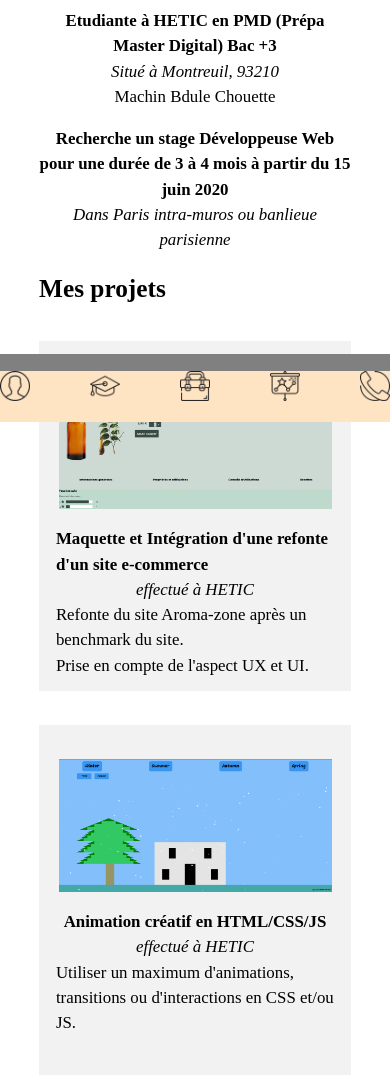
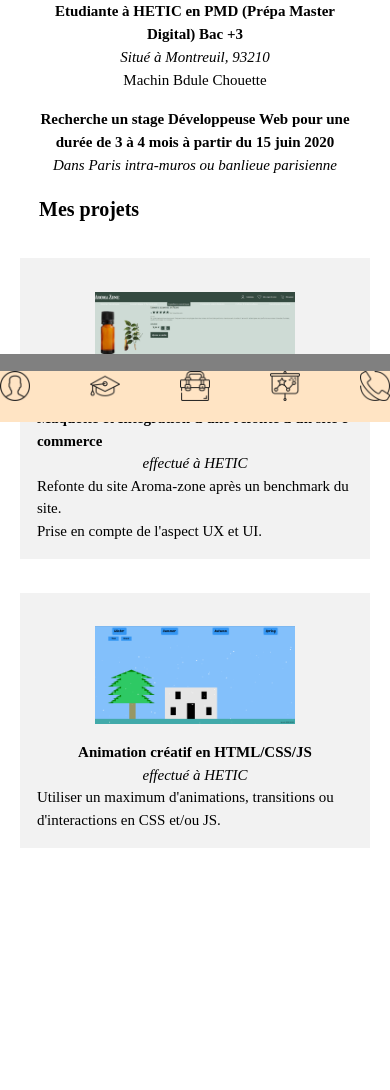
Before and after one commit to LauraTertre/portfolio, a plain HTML site: page index.html in a window 390 px wide. Shown: the part 422-1512 px from the top of the page. After the commit the page ends 1371 px from the top, so only its background shows below. Drawn offline with Linux system fonts and the light colour scheme.

Commit message:
Image resize; responsive;
Container 100%; project; #accueil margin

```diff
--- a/index.html
+++ b/index.html
@@ -42,7 +42,7 @@
                     <h2>Mes projets</h2>
                     <div class="project-content">
                         <div class="project-block">
-                            <img src="sources/images/img-projects-PMD-immersive_aroma_zone.PNG" alt="Img projects PMD Aroma Zone">
+                            <img src="sources/images/img-projects-PMD-immersive_aroma_zone_949x467.png" alt="Img projects PMD Aroma Zone">
                             <h3 class="title">Maquette et Intégration d'une refonte d'un site e-commerce</h3>
                             <span class="localisation">effectué à HETIC</span>
                             <span class="description">
@@ -54,7 +54,7 @@
                             </span>
                         </div>
                         <div class="project-block">
-                            <img src="sources/images/img-projects-PMD-animation.PNG" alt="Img projects PMD Aroma Zone">
+                            <img src="sources/images/img-projects-PMD-animation_960x469.png" alt="Img projects PMD Aroma Zone">
                             <h3 class="title">Animation créatif en HTML/CSS/JS</h3>
                             <span class="localisation">effectué à HETIC</span>
                             <span class="description">
--- a/sources/css/responsive.css
+++ b/sources/css/responsive.css
@@ -6,9 +6,29 @@
 ~~~~~~~~~~~~~~~~~~~~~~~~~~~~~~~~~~~~*/
 @media screen and (min-width: 500px) {
     .project-block {
-        height: 45rem;
+        /* height: 45rem; */
     }
     .project-block img, .project-block-more img {
-        width: 500px;
+        /* width: 500px; */
     }
 }
+@media (max-width: 937px) {
+    .project-block {
+        width: 30rem;
+    }
+}
+@media (max-width: 645px) {
+    .project-block {
+        width: 25rem;
+    }
+}
+@media (max-width: 565px) {
+    .project-block {
+        width: 35rem;
+    }
+}
+@media (max-width: 375px) {
+    .project-content-more {
+        width: 100%;
+    }
+}
--- a/sources/css/style.css
+++ b/sources/css/style.css
@@ -8,8 +8,10 @@ html {
     font-size: 62.5%;
 }
 .container {
-    font-size: 1.6rem;
+    /* font-size: 1.6rem; */
+    font-size: 1.6em;
     line-height: 1.5;
+    overflow: hidden;
 }
 header {
     width: 100%;
@@ -20,7 +22,7 @@ header {
     align-items: center;
 }
 header .bloc:first-child {
-    width: 5vh;
+    width: 3rem;
     height: 5vh;
     /* background-color: cadetblue; */
     display: flex;
@@ -47,7 +49,7 @@ header .bloc:first-child span {
     background-color: grey;
 }
 .myBar {
-    width: 1%;
+    width: 0%;
     height: 2vh;
     background-color: rgb(22, 22, 22);
 }
@@ -55,26 +57,31 @@ header .bloc:first-child span {
                             General
 ~~~~~~~~~~~~~~~~~~~~~~~~~~~~~~~~~~~~~~~~~~~~~~~~~~~~~~~~~~~~~~~~~~~~~~~~*/
 .container {
-    width: 80%;
+    width: 100%;
     margin: auto;
     margin-top: 5vh;
     margin-bottom: 10vh;
+    /* overflow: hidden; */
 }
 h2 {
-    font-size: 3vh;
+    /* font-size: 3vh; */
+    font-size: 2rem;
     font-weight: bold;
     margin-bottom: 2vh;
 }
 h3 {
     font-size: 2vh;
+    font-size: 1.5rem;
     font-weight: bold;
 }
 .localisation {
     font-size: 2vh;
+    font-size: 1.5rem;
     font-style: italic;
 }
 .description {
     font-size: 2vh;
+    font-size: 1.5rem;
     display: block;
 }
 /*~~~~~~~~~~~~~~~~~~~~~~~~~~~~~~~~~~~~~~~~~~~~~~~~~~~~~~~~~~~~~~~~~~~~~~~~
@@ -88,6 +95,8 @@ h3 {
     border-radius: 50%;
 }
 #accueil {
+    width: 80%;
+    margin: 0 auto;
     text-align: center;
 }
 #accueil div {
@@ -96,17 +105,21 @@ h3 {
 /*~~~~~~~~~~~~~~~~~~~~~~~~~~~~~~~~~~~~~~~~~~~~~~~~~~~~~~~~~~~~~~~~~~~~~~~~
                             Projects
 ~~~~~~~~~~~~~~~~~~~~~~~~~~~~~~~~~~~~~~~~~~~~~~~~~~~~~~~~~~~~~~~~~~~~~~~~*/
+#projects h2 {
+    margin-left: 10vw;
+}
 .project-content {
+    width: 100%;
     display: flex;
-    /* justify-content: space-around; */
-    /* flex-wrap: nowrap; */
-    flex-direction: column;
-    align-items: center;
+    justify-content: space-around;
+    flex-wrap: wrap;
+    /* flex-direction: column; */
+    align-items: flex-start;
 }
 .project-block {
     position: relative;
-    width: 80vw;
-    height: 35rem;
+    width: 30%;
+    /* height: 25rem; */
     margin: 2vh;
     padding: 2vh;
     background-color: rgba(22, 22, 22, 0.055);
@@ -115,7 +128,7 @@ h3 {
     align-items: center;
 }
 .project-block img {
-    width: 70vw;
+    width: 20rem;
     margin: 2vh;
 }
 .project-hover {
@@ -153,11 +166,12 @@ h3 {
 ~~~~~~~~~~~~~~~~~~~~~~~~~~~~~~~~~~~~*/
 .project-content-more {
     transform: translateX(100%);
-    position: absolute;
+    position: fixed;
     top: 0;
     right: 0;
+    width: 35rem;
     /* bottom: 0; */
-    left: 0;
+    /* left: 0; */
     /* width: 100%; */
     /* height: 100%; */
     background-color: rgb(230, 230, 230);
@@ -186,7 +200,7 @@ h3 {
     display: none;
     flex-direction: column;
     align-items: center;
-    margin: 10vw;
+    margin: 4rem;
 }
 .project-block-more.open {
     display: flex;
@@ -203,7 +217,7 @@ h3 {
     padding: 1vh;
 }
 .project-block-more img {
-    width: 80vw;
+    width: 20rem;
     margin: 2vh;
 }
 .hashtag li {
```
Also changed, not shown: sources/images/img-projects-PMD-animation_960x469.png (added), sources/images/img-projects-PMD-immersive_aroma_zone_949x467.png (added).
